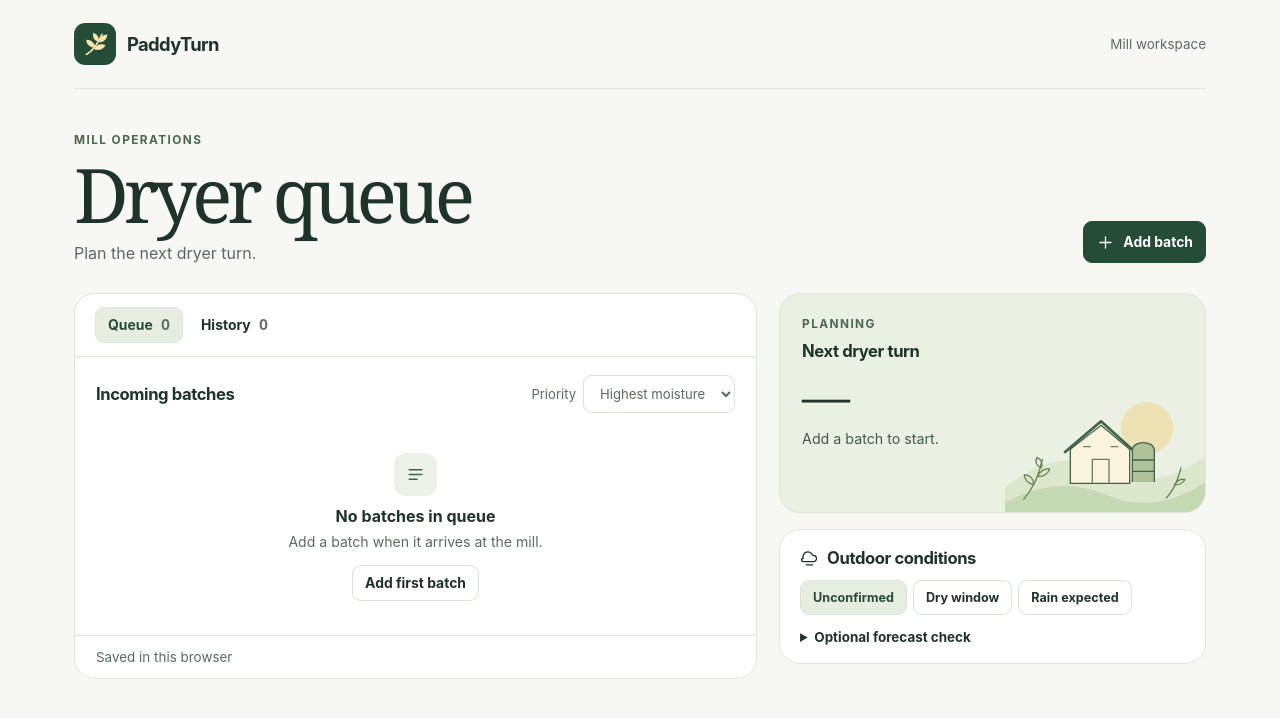
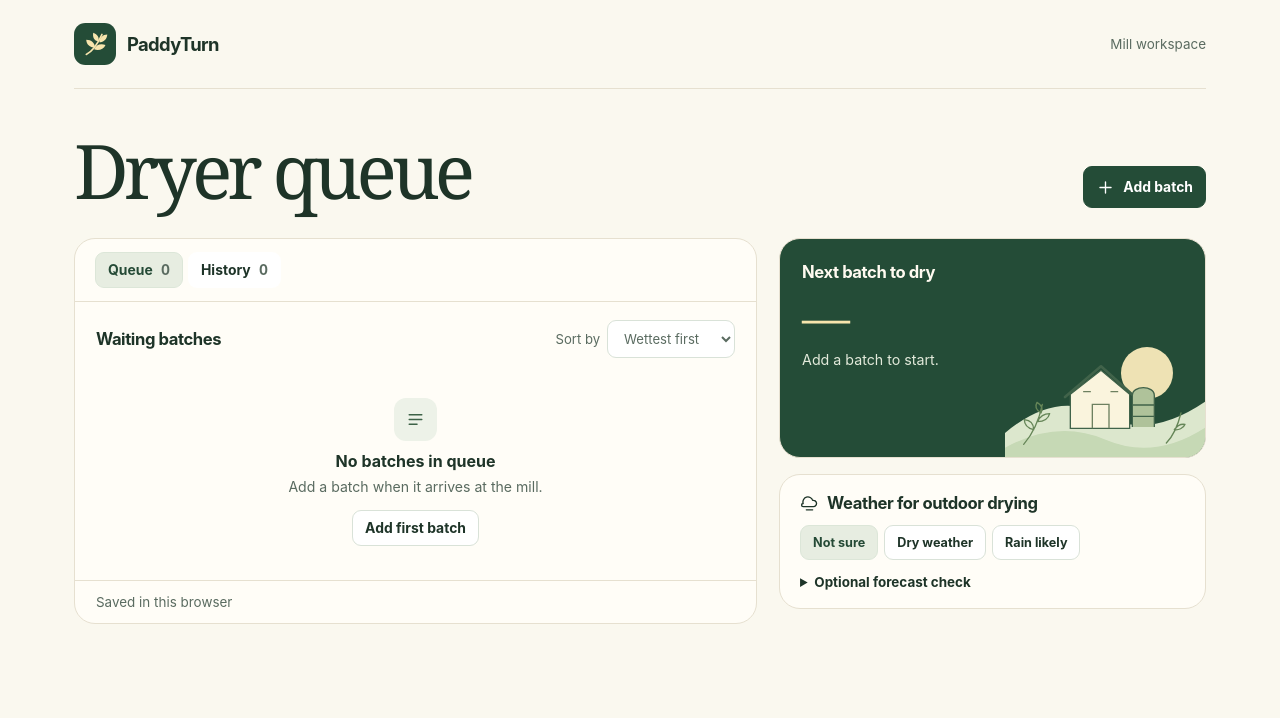
Before and after one commit to thesithunyein/paddyturn, a Next.js app: page /app in a window 1280 px wide. Shown: the top 718 px of the page. Built offline with nearby package versions, Linux system fonts and the light colour scheme.

Commit message:
Match PaddyTurn branding and simplify operator language

```diff
--- a/app/app/page.tsx
+++ b/app/app/page.tsx
@@ -13,7 +13,7 @@ type Forecast = { weather?: Weather; rain?: number[]; peak?: number; validUntil?
 
 const storageKey = 'paddyturn.workspace.v1'
 const initial: Workspace = { batches: [], history: [], priority: 'moisture', weather: 'unknown' }
-const weatherOptions = [{ id: 'unknown', label: 'Unconfirmed' }, { id: 'dry', label: 'Dry window' }, { id: 'rain', label: 'Rain expected' }] as const
+const weatherOptions = [{ id: 'unknown', label: 'Not sure' }, { id: 'dry', label: 'Dry weather' }, { id: 'rain', label: 'Rain likely' }] as const
 
 function Icon({ name }: { name: 'plus' | 'queue' | 'weather' | 'edit' | 'check' | 'close' }) {
   const paths = {
@@ -126,7 +126,7 @@ export default function Dashboard() {
 
   return <main>
     <header className="top"><Link href="/" className="brand home-link"><img src="/paddyturn.svg" alt="" width="42" height="42" /><strong>PaddyTurn</strong></Link><span>Mill workspace</span></header>
-    <div className="intro"><div><p className="kicker">Mill operations</p><h1>Dryer queue</h1><p>Plan the next dryer turn.</p></div>
+    <div className="intro"><div><h1>Dryer queue</h1></div>
       <button className="primary" disabled={!ready} onClick={() => { setTab('queue'); open() }}><Icon name="plus" /> Add batch</button></div>
     {storageError && <p role="alert" className="error">Browser storage is unavailable. Changes may be lost when you leave.</p>}
     {assigned && <div className="assignment-notice" role="status">
@@ -140,7 +140,7 @@ export default function Dashboard() {
           <button aria-pressed={tab === 'history'} onClick={() => setTab('history')}>History <span>{history.length}</span></button>
         </div>
         {tab === 'queue' ? <>
-          <div className="section-bar"><h2>Incoming batches</h2><label>Priority <select disabled={!ready} value={priority} onChange={e => save({ ...workspace, priority: e.target.value as Priority })}><option value="moisture">Highest moisture</option><option value="arrival">Earliest arrival</option></select></label></div>
+          <div className="section-bar"><h2>Waiting batches</h2><label>Sort by <select disabled={!ready} value={priority} onChange={e => save({ ...workspace, priority: e.target.value as Priority })}><option value="moisture">Wettest first</option><option value="arrival">First to arrive</option></select></label></div>
           {ordered.length ? <div className="scroll"><table><thead><tr><th>Batch</th><th>Arrival</th><th>Moisture</th><th>Outdoor</th><th><span className="sr">Actions</span></th></tr></thead>
             <tbody>{ordered.map(batch => <tr key={batch.key}><th scope="row">{batch.id}</th><td>{batch.arrival}</td><td>{batch.moisture}%</td><td>{batch.outdoor ? 'Eligible' : '—'}</td><td><button className="icon-button" aria-label={'Edit ' + batch.id} onClick={() => open(batch)}><Icon name="edit" /></button></td></tr>)}</tbody></table></div>
             : <div className="empty"><div className="tile"><Icon name="queue" /></div><h3>{ready ? 'No batches in queue' : 'Opening workspace…'}</h3><p>Add a batch when it arrives at the mill.</p><button disabled={!ready} onClick={() => open()}>Add first batch</button></div>}
@@ -152,14 +152,14 @@ export default function Dashboard() {
       <aside className="side">
         <section className="card next" aria-live="polite">
           <img className="mill" src="/mill.svg" alt="" />
-          <div className="next-copy"><p className="kicker">Planning</p><h2>Next dryer turn</h2>
+          <div className="next-copy"><h2>Next batch to dry</h2>
             <p className="answer">{next?.id ?? (decision.review ? 'Check weather' : '—')}</p>
-            <p>{!batches.length ? 'Add a batch to start.' : decision.review ? forecast?.reason || 'Choose dry weather or expected rain to see the next batch.' : outdoor.length ? 'Can dry outdoors: ' + outdoor.join(', ') : 'Based on your queue priority.'}</p>
-            {decision.review && <a className="conditions-link" href="#outdoor-conditions">Set outdoor conditions</a>}
+            <p>{!batches.length ? 'Add a batch to start.' : decision.review ? forecast?.reason || 'Choose the weather below to see which batch goes next.' : outdoor.length ? 'Can dry outdoors: ' + outdoor.join(', ') : 'First in your queue.'}</p>
+            {decision.review && <a className="conditions-link" href="#outdoor-conditions">Set the weather</a>}
             {next && <button className="primary" onClick={() => record(next)}><Icon name="check" /> Assign to dryer</button>}
           </div>
         </section>
-        <section id="outdoor-conditions" className="card weather"><h2><Icon name="weather" /> Outdoor conditions</h2>
+        <section id="outdoor-conditions" className="card weather"><h2><Icon name="weather" /> Weather for outdoor drying</h2>
           <div className="weather-options">{weatherOptions.map(option => <button key={option.id} disabled={!ready || checking} aria-pressed={!forecast && weather === option.id} onClick={() => {
             setForecast(undefined)
             save({ ...workspace, weather: option.id })
@@ -173,9 +173,9 @@ export default function Dashboard() {
                 <label>Window (hours)<input name="hours" type="number" min="1" max="6" defaultValue="3" required /></label>
                 <label>Rain limit (mm/h)<input name="threshold" type="number" min="0.01" max="10" step="0.01" defaultValue="0.2" required /></label>
               </div>
-              <p>Use the access token from your workspace administrator.</p>
-              <label>Forecast access token<input name="token" type="password" autoComplete="off" required /></label>
-              <button type="submit" disabled={!baseline.needsWeather || checking}>{checking ? 'Checking…' : 'Check with testnet USDC'}</button>
+              <p>Ask your mill manager for the forecast access code.</p>
+              <label>Forecast access code<input name="token" type="password" autoComplete="off" required /></label>
+              <button type="submit" disabled={!baseline.needsWeather || checking}>{checking ? 'Checking…' : 'Get testnet forecast'}</button>
               {!baseline.needsWeather && <p>The next batch does not need a forecast.</p>}
             </form>
           </details>
@@ -195,7 +195,7 @@ export default function Dashboard() {
         <div className="section-bar"><h2>{editing.key ? 'Edit batch' : 'Add batch'}</h2><button type="button" className="icon-button" aria-label="Close" onClick={() => setEditing(null)}><Icon name="close" /></button></div>
         <label>Batch ID<input name="id" required autoFocus maxLength={32} defaultValue={editing.id} placeholder="e.g. PT-024" /></label>
         <div className="fields"><label>Arrival<input name="arrival" type="time" required defaultValue={editing.arrival} /></label>
-          <label>Moisture (%)<input name="moisture" type="number" min="0" max="100" step="0.1" required defaultValue={Number.isFinite(editing.moisture) ? editing.moisture : ''} /></label></div>
+          <label>Moisture reading (%)<input name="moisture" type="number" min="0" max="100" step="0.1" required defaultValue={Number.isFinite(editing.moisture) ? editing.moisture : ''} /></label></div>
         <label className="check"><input type="checkbox" name="outdoor" defaultChecked={editing.outdoor} /> This batch can dry outdoors</label>
         {error && <p role="alert" className="error">{error}</p>}
         <div className="actions">{editing.key && <button type="button" className="remove" onClick={() => {
--- a/app/landing.css
+++ b/app/landing.css
@@ -57,3 +57,8 @@
   from { opacity: 0; transform: translateY(9px) }
   to { opacity: 1; transform: translateY(0) }
 }
+
+.landing-preview { background: #fffdf7 }
+.preview-next { background: var(--green); color: var(--grain) }
+.preview-next span, .preview-next small { color: #e3eadb }
+.landing-steps li::marker { color: var(--green); font-weight: 700 }
--- a/app/style.css
+++ b/app/style.css
@@ -92,3 +92,18 @@ dialog .check { display: flex; align-items: center; gap: 7px; margin: 14px 0 }
 
 .assignment-notice { display: flex; align-items: center; justify-content: space-between; flex-wrap: wrap; gap: 10px; padding: 10px 14px; margin-bottom: 16px; border: 1px solid var(--line); border-radius: 12px; background: #eaf0e2; overflow-wrap: anywhere }
 .conditions-link { color: var(--green); font-size: .88rem; font-weight: 650; text-underline-offset: 3px }
+
+/* Colors from the rice-stalk mark. */
+:root { background: #faf8ef; --line: #e6e0d0; --green: #244c37; --grain: #f7e5ad }
+.top { border-bottom-color: var(--line) }
+.card { background: #fffdf7 }
+.next { background: var(--green); color: #fffaf0 }
+.next .answer { color: var(--grain) }
+.next-copy > p:not(.kicker):not(.answer) { color: #e3eadb }
+.next .primary { background: var(--grain); color: var(--green); border-color: var(--grain) }
+.next .conditions-link { color: var(--grain) }
+.next-copy { padding-right: 37% }
+@media (max-width: 450px) {
+  .next-copy { padding-right: 25% }
+  .next .mill { width: 33% }
+}
```
Also changed, not shown: app/page.tsx (+6 -6 lines).
